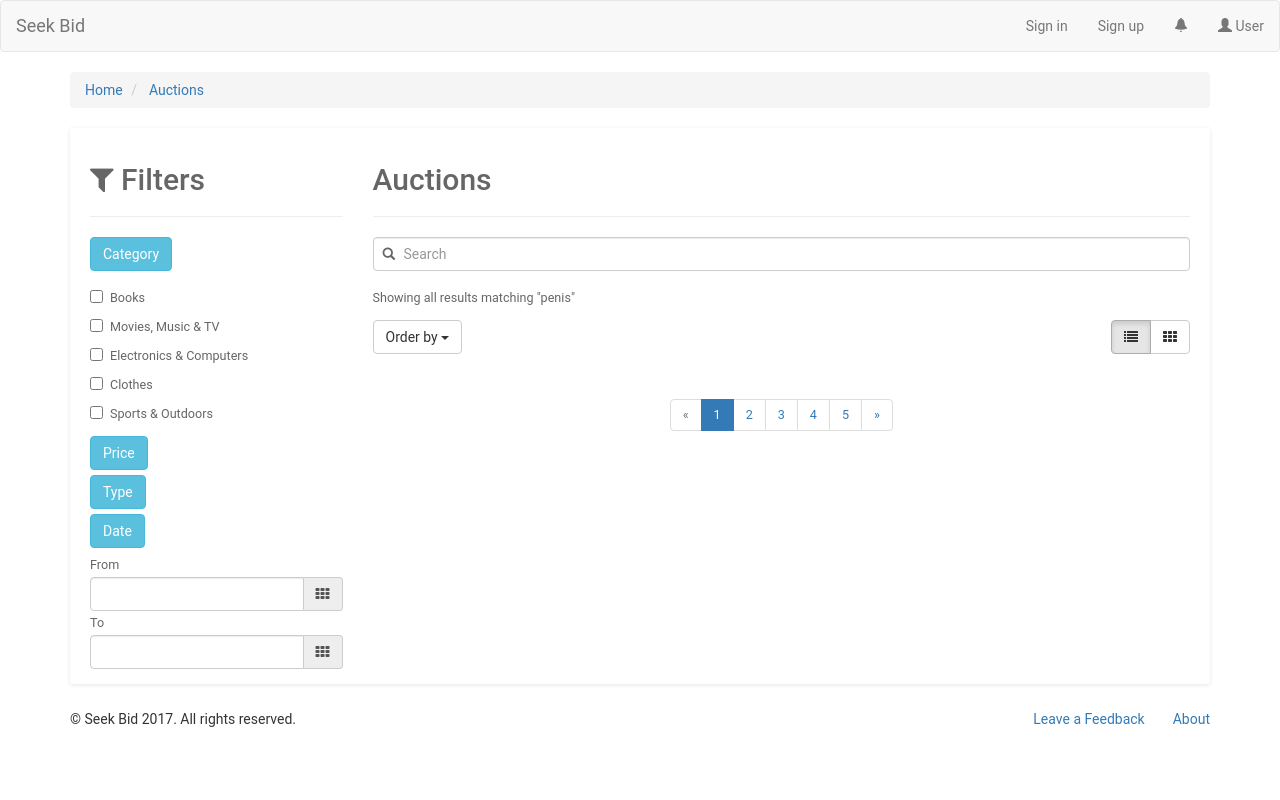
After one commit to renatoabreu11/LBAW, a PHP site: page /auctionsPage.html in a window 1280 px wide. The commit adds this page. Run offline with PHP 8.4, Linux system fonts and the light colour scheme; some libraries are stand-ins or nearby versions.

Commit message:
Auctions page

```diff
--- /dev/null
+++ b/SeekBid/app/auctionsPage.html
@@ -0,0 +1,287 @@
+<!DOCTYPE html>
+<html lang="en">
+<head>
+  <meta charset="utf-8">
+  <meta http-equiv="X-UA-Compatible" content="IE=edge">
+  <meta name="description" content="">
+  <meta name="viewport" content="width=device-width, initial-scale=1">
+  <title>Seek Bid</title>
+
+  <!-- Disable tap highlight on IE -->
+  <meta name="msapplication-tap-highlight" content="no">
+
+  <!-- Web Application Manifest -->
+  <link rel="manifest" href="manifest.json">
+
+  <!-- Add to homescreen for Chrome on Android -->
+  <meta name="mobile-web-app-capable" content="yes">
+  <meta name="application-name" content="Web Starter Kit">
+  <link rel="icon" sizes="192x192" href="images/touch/chrome-touch-icon-192x192.png">
+
+  <!-- Add to homescreen for Safari on iOS -->
+  <meta name="apple-mobile-web-app-capable" content="yes">
+  <meta name="apple-mobile-web-app-status-bar-style" content="black">
+  <meta name="apple-mobile-web-app-title" content="Web Starter Kit">
+  <link rel="apple-touch-icon" href="images/touch/apple-touch-icon.png">
+
+  <!-- Tile icon for Win8 (144x144 + tile color) -->
+  <meta name="msapplication-TileImage" content="images/touch/ms-touch-icon-144x144-precomposed.png">
+  <meta name="msapplication-TileColor" content="#2F3BA2">
+
+  <!-- Color the status bar on mobile devices -->
+  <meta name="theme-color" content="#2F3BA2">
+
+  <link rel="stylesheet" href="https://maxcdn.bootstrapcdn.com/bootstrap/3.3.7/css/bootstrap.min.css">
+  <link rel="stylesheet" href="styles/main.css">
+  <link href="https://maxcdn.bootstrapcdn.com/font-awesome/4.3.0/css/font-awesome.min.css" rel="stylesheet">
+
+</head>
+<body>
+
+<div class="header">
+  <nav class="navbar navbar-default">
+    <div class="navbar-header">
+      <button type="button" class="navbar-toggle collapsed" data-toggle="collapse" data-target="#navbar-collapse-1" aria-expanded="false">
+        <span class="sr-only">Toggle navigation</span>
+        <span class="icon-bar"></span>
+        <span class="icon-bar"></span>
+        <span class="icon-bar"></span>
+      </button>
+      <a class="navbar-brand" href="#">Seek Bid</a>
+    </div>
+
+    <div class="collapse navbar-collapse" id="navbar-collapse-1">
+      <ul class="nav navbar-nav navbar-right">
+        <li><a href="#" data-toggle="modal" data-target="#loginModal">Sign in</a></li>
+
+        <div class="modal fade" id="loginModal" tabindex="-1" role="dialog">
+          <div class="modal-dialog modal-sm">
+            <div class="modal-content">
+              <div class="modal-header">
+                <img src="favicon.ico" class="img-rounded" width="64" height="64">
+                <h4>Sign in to Seek Bid</h4>
+              </div>
+
+              <div class="modal-body">
+                <form role="form">
+                  <div class="form-group">
+                    <label for="username">Username or email address</label>
+                    <input type="text" class="form-control" id="username">
+                  </div>
+                  <div class="form-group">
+                    <label for="psw">Password</label>
+                    <input type="text" class="form-control" id="psw">
+                  </div>
+                  <div class="checkbox">
+                    <label><input type="checkbox" value="" checked>Remember me</label>
+                  </div>
+                  <button type="submit" class="btn btn-default btn-success btn-block">Sign in</button>
+                </form>
+              </div>
+
+              <div class="modal-footer">
+                <button type="submit" class="btn btn-default btn-default pull-left" data-dismiss="modal">Cancel</button>
+                <p>Not a member? <a href="#">Sign Up</a></p>
+              </div>
+            </div>
+          </div>
+        </div>
+
+        <li><a href="#">Sign up</a></li>
+
+        <li class="dropdown">
+          <a href="#" class="dropdown-toggle" data-toggle="dropdown" role="button">
+            <i class="glyphicon glyphicon-bell"></i>
+          </a>
+          <ul class="dropdown-menu notifications" role="menu">
+            <div class="notification-heading text-center">
+              <h4 class="menu-title">Notifications</h4>
+            </div>
+            <li class="divider"></li>
+            <div class="notifications-wrapper">
+              <a class="content" href="#">
+                <div class="notification-item">
+                  <h4 class="text-center">Auction Notification</h4>
+                  <p>Your bid in the product "Lg Monitor" has been surpassed in 2$ by the user abradolf.</p>
+                </div>
+              </a>
+            </div>
+
+            <li class="divider"></li>
+            <div class="notification-footer">
+              <h4 class="menu-title">View all notifications</h4>
+              <h4 class="menu-title pull-right">Mark all as read</h4>
+            </div>
+          </ul>
+        </li>
+
+        <li class="dropdown">
+          <a href="#" class="dropdown-toggle" data-toggle="dropdown" role="button"><span class="glyphicon glyphicon-user"></span> User </a>
+          <ul class="dropdown-menu">
+            <li><a href="#">Profile</a></li>
+            <li><a href="#">My Auctions</a></li>
+            <li><a href="#">Watch List</a></li>
+            <li><a href="#">Sign out</a></li>
+          </ul>
+        </li>
+      </ul>
+    </div>
+  </nav>
+</div>
+
+<div class="container">
+  <div class="row">
+    <div class="col-md-12">
+      <ul class="breadcrumb">
+        <li>
+          <a href="#">Home</a> <span class="divider"></span>
+        </li>
+        <li class="active">
+          <a href="#">Auctions</a> <span class="divider"></span>
+        </li>
+      </ul>
+    </div>
+
+    <div class="col-md-12">
+      <div class="grid search">
+        <div class="grid-body">
+          <div class="row">
+            <div class="col-md-3">
+              <h2 class="grid-title"><i class="fa fa-filter"></i> Filters</h2>
+              <hr>
+
+              <button type="button" class="btn btn-info" data-toggle="collapse" data-target="#categories">Category</button>
+              <div class="collapse in" id="categories">
+                <div class="checkbox">
+                  <label><input type="checkbox" class="category"> Books</label>
+                </div>
+                <div class="checkbox">
+                  <label><input type="checkbox" class="category"> Movies, Music & TV</label>
+                </div>
+                <div class="checkbox">
+                  <label><input type="checkbox" class="category"> Electronics & Computers</label>
+                </div>
+                <div class="checkbox">
+                  <label><input type="checkbox" class="category"> Clothes</label>
+                </div>
+                <div class="checkbox">
+                  <label><input type="checkbox" class="category"> Sports & Outdoors</label>
+                </div>
+              </div>
+
+              <div class="padding"></div>
+
+              <button type="button" class="btn btn-info" data-toggle="collapse" data-target="#price">Price</button>
+              <div class="collapse in" id="price">
+              </div>
+
+              <div class="padding"></div>
+
+              <button type="button" class="btn btn-info" data-toggle="collapse" data-target="#type">Type</button>
+              <div class="collapse in" id="type">
+              </div>
+
+              <div class="padding"></div>
+
+              <button type="button" class="btn btn-info" data-toggle="collapse" data-target="#date">Date</button>
+              <div class="collapse in" id="date">
+                From
+                <div class="input-group date form_date" data-date="2014-06-14T05:25:07Z" data-date-format="dd-mm-yyyy" data-link-field="dtp_input1">
+                  <input type="text" class="form-control">
+                  <span class="input-group-addon bg-blue"><i class="fa fa-th"></i></span>
+                </div>
+                <input type="hidden" id="dtp_input1" value="">
+
+                To
+                <div class="input-group date form_date" data-date="2014-06-14T05:25:07Z" data-date-format="dd-mm-yyyy" data-link-field="dtp_input2">
+                  <input type="text" class="form-control">
+                  <span class="input-group-addon bg-blue"><i class="fa fa-th"></i></span>
+                </div>
+                <input type="hidden" id="dtp_input2" value="">
+              </div>
+            </div>
+
+            <div class="col-md-9">
+              <h2> Auctions</h2>
+              <hr>
+              <div class="form-group inner-addon left-addon">
+                <i class="glyphicon glyphicon-search"></i>
+                <input type="text" class="form-control" placeholder="Search">
+              </div>
+              <p>Showing all results matching "penis"</p>
+
+              <div class="padding"></div>
+
+              <div class="row">
+                <div class="col-sm-6">
+                  <div class="btn-group">
+                    <button type="button" class="btn btn-default dropdown-toggle" data-toggle="dropdown">
+                      Order by <span class="caret"></span>
+                    </button>
+                    <ul class="dropdown-menu" role="menu">
+                      <li><a href="#">Name</a></li>
+                      <li><a href="#">Date</a></li>
+                      <li><a href="#">Views</a></li>
+                      <li><a href="#">Seller Rating</a></li>
+                    </ul>
+                  </div>
+                </div>
+
+                <div class="col-md-6 text-right">
+                  <div class="btn-group">
+                    <button type="button" class="btn btn-default active"><i class="fa fa-list"></i></button>
+                    <button type="button" class="btn btn-default"><i class="fa fa-th"></i></button>
+                  </div>
+                </div>
+              </div>
+
+              <div class="table-responsive">
+                <table class="table table-hover"></table>
+              </div>
+
+              <div class="text-center">
+                <ul class="pagination">
+                  <li class="disabled"><a href="#">«</a></li>
+                  <li class="active"><a href="#">1</a></li>
+                  <li><a href="#">2</a></li>
+                  <li><a href="#">3</a></li>
+                  <li><a href="#">4</a></li>
+                  <li><a href="#">5</a></li>
+                  <li><a href="#">»</a></li>
+                </ul>
+              </div>
+            </div>
+          </div>
+        </div>
+      </div>
+    </div>
+  </div>
+</div>
+
+<div id="footer">
+  <div class="container">
+    <p class="pull-left"> © Seek Bid 2017. All rights reserved. </p>
+    <a class="pull-right">About</a>
+    <a class="pull-right">Leave a Feedback</a>
+  </div>
+</div>
+
+<!-- build:js scripts/main.min.js -->
+<script src="scripts/main.js"></script>
+<script src="https://ajax.googleapis.com/ajax/libs/jquery/3.1.1/jquery.min.js"></script>
+<script src="https://maxcdn.bootstrapcdn.com/bootstrap/3.3.7/js/bootstrap.min.js"></script>
+<!-- endbuild -->
+
+<!-- Google Analytics: change UA-XXXXX-X to be your site's ID -->
+<script>
+  (function(i,s,o,g,r,a,m){i['GoogleAnalyticsObject']=r;i[r]=i[r]||function(){
+      (i[r].q=i[r].q||[]).push(arguments)},i[r].l=1*new Date();a=s.createElement(o),
+    m=s.getElementsByTagName(o)[0];a.async=1;a.src=g;m.parentNode.insertBefore(a,m)
+  })(window,document,'script','https://www.google-analytics.com/analytics.js','ga');
+
+  ga('create', 'UA-92614697-1', 'auto');
+  ga('send', 'pageview');
+
+</script>
+</body>
+</html>
--- a/SeekBid/app/styles/main.css
+++ b/SeekBid/app/styles/main.css
@@ -219,6 +219,32 @@ ul {
   padding-left: 2em;
 }
 
+/**************************** Auctions Page ***********************/
+
+.btn {
+  margin-bottom: 5px;
+}
+
+.grid {
+  position: relative;
+  width: 100%;
+  background: #fff;
+  color: #666666;
+  border-radius: 2px;
+  margin-bottom: 25px;
+  box-shadow: 0px 1px 4px rgba(0, 0, 0, 0.1);
+}
+
+.grid .grid-body {
+  padding: 15px 20px 15px 20px;
+  font-size: 0.9em;
+  line-height: 1.9em;
+}
+
+.search table tr:hover {
+  cursor: pointer;
+}
+
 .row.vdivide [class*='col-']:not(:last-child):after {
   background: #e0e0e0;
   width: 1px;
```
Also changed, not shown: SeekBid/app/auction.html (+6 -3 lines).
